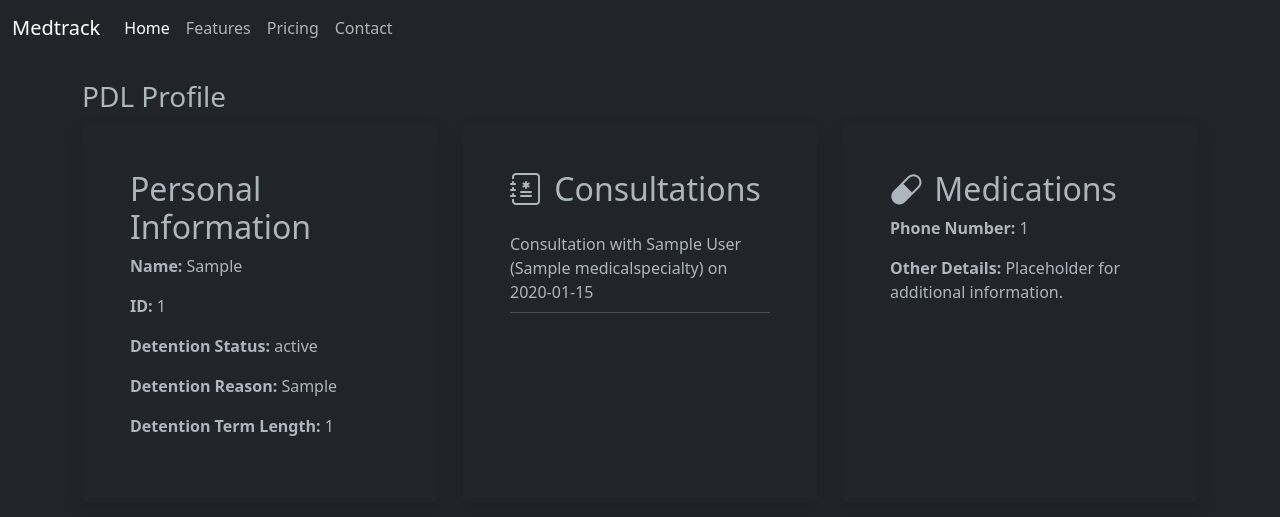
After one commit to Daddycode11/MedTrack, a Django app: template medtrack/templates/pdl/pdl_profile.html in a window 1280 px wide. The commit adds this page. Shown: the top 517 px of the page. Run offline with Django 5.2, Linux system fonts and the light colour scheme; tables that the repository leaves empty hold one stand-in row (values such as "Sample post"); the template is opened without the code that fills it: values that come from a table or form of the project are taken from there, most other values are stand-ins (such as "Sample title", 1, 10 or a date in 2020).

Commit message:
Update templates

```diff
--- a/medtrack/templates/base.html
+++ b/medtrack/templates/base.html
@@ -1,20 +1,20 @@
+{% load static %}
 <!DOCTYPE html>
-<html lang="en">
+<html lang="en" data-bs-theme="dark">
 <head>
     <meta charset="UTF-8">
     <meta name="viewport" content="width=device-width, initial-scale=1.0">
     <title>{% block title %}Medtrack{% endblock %}</title>
-    <!-- Bootstrap CSS -->
-    <link href="https://cdn.jsdelivr.net/npm/bootstrap@5.3.0/dist/css/bootstrap.min.css" rel="stylesheet">
-
-    <!-- Bootstrap Icons -->
-    <link rel="stylesheet" href="https://cdn.jsdelivr.net/npm/bootstrap-icons@1.10.5/font/bootstrap-icons.css">
+    <link rel="stylesheet" href="https://cdn.jsdelivr.net/npm/bootstrap@5.3.0/dist/css/bootstrap.min.css">
+    <link rel="stylesheet" href="https://cdn.jsdelivr.net/npm/bootstrap-icons/font/bootstrap-icons.css">
+    <link rel="stylesheet" href="{% static 'css/styles.css' %}">
+    {% block extra_css %}{% endblock %}
 </head>
 <body>
     <!-- Navbar -->
-    <nav class="navbar navbar-expand-lg navbar-light bg-light">
+    <nav class="navbar navbar-expand-lg">
         <div class="container-fluid">
-            <a class="navbar-brand" href="#">Medtrack</a>
+            <a class="navbar-brand" href="{% url 'pdl:index' %}">Medtrack</a>
             <button class="navbar-toggler" type="button" data-bs-toggle="collapse" data-bs-target="#navbarNav" aria-controls="navbarNav" aria-expanded="false" aria-label="Toggle navigation">
                 <span class="navbar-toggler-icon"></span>
             </button>
@@ -24,7 +24,10 @@
                         <a class="nav-link active" aria-current="page" href="#">Home</a>
                     </li>
                     <li class="nav-item">
-                        <a class="nav-link" href="#">About</a>
+                        <a class="nav-link" href="#">Features</a>
+                    </li>
+                    <li class="nav-item">
+                        <a class="nav-link" href="#">Pricing</a>
                     </li>
                     <li class="nav-item">
                         <a class="nav-link" href="#">Contact</a>
@@ -34,13 +37,8 @@
         </div>
     </nav>
 
-    <!-- Main Content -->
-    <div class="container mt-4">
-        {% block content %}
-        {% endblock %}
-    </div>
-
-    <!-- Bootstrap JS -->
+    {% block content %}{% endblock %}
     <script src="https://cdn.jsdelivr.net/npm/bootstrap@5.3.0/dist/js/bootstrap.bundle.min.js"></script>
+    {% block extra_js %}{% endblock %}
 </body>
 </html>
--- /dev/null
+++ b/medtrack/templates/pdl/pdl_profile.html
@@ -0,0 +1,46 @@
+{% extends "base.html" %}
+
+{% block title %}
+PDL Profile - {{ pdl.pdl_profile }}
+{% endblock %}
+
+{% block content %}
+<div class="container mt-4">
+    <h1 class="h3">PDL Profile</h1>
+    <div class="row d-flex align-items-stretch">
+        <div class="col-md-4 mb-3">
+            <div class="card px-5 py-5 shadow border-0 h-100">
+                <h2>Personal Information</h2>
+                <p><strong>Name:</strong> {{ pdl.pdl_profile }}</p>
+                <p><strong>ID:</strong> {{ pdl.id }}</p>
+                <p><strong>Detention Status:</strong> {{ pdl.detention_status }}</p>
+                <p><strong>Detention Reason:</strong> {{ pdl.detention_reason }}</p>
+                <p><strong>Detention Term Length:</strong> {{ pdl.detention_term_length }}</p>
+            </div>
+        </div>
+        <div class="col-md-4 mb-3">
+            <div class="card px-5 py-5 shadow border-0 h-100">
+                <h2 class="pb-3">
+                    <i class="bi bi-journal-medical pe-1"></i>
+                    Consultations</h2>
+                </h2>
+                {% for consultation in consultations %}
+                   <p class=" border-bottom pb-2">
+                    {{ consultation }}
+                   </p>
+                {% endfor %}
+
+            </div>
+        </div>
+        <div class="col-md-4 mb-3">
+            <div class="card px-5 py-5 shadow border-0 h-100">
+                <h2>
+                    <i class="bi bi-capsule pe-1"></i>
+                    Medications</h2>
+                <p><strong>Phone Number:</strong> {{ pdl.phone_number }}</p>
+                <p><strong>Other Details:</strong> Placeholder for additional information.</p>
+            </div>
+        </div>
+    </div>
+</div>
+{% endblock %}
```
Also changed, not shown: medtrack/templates/index.html (+4 -4 lines), medtrack/templates/pdl/pdl_list.html (added, +72 -0 lines).
